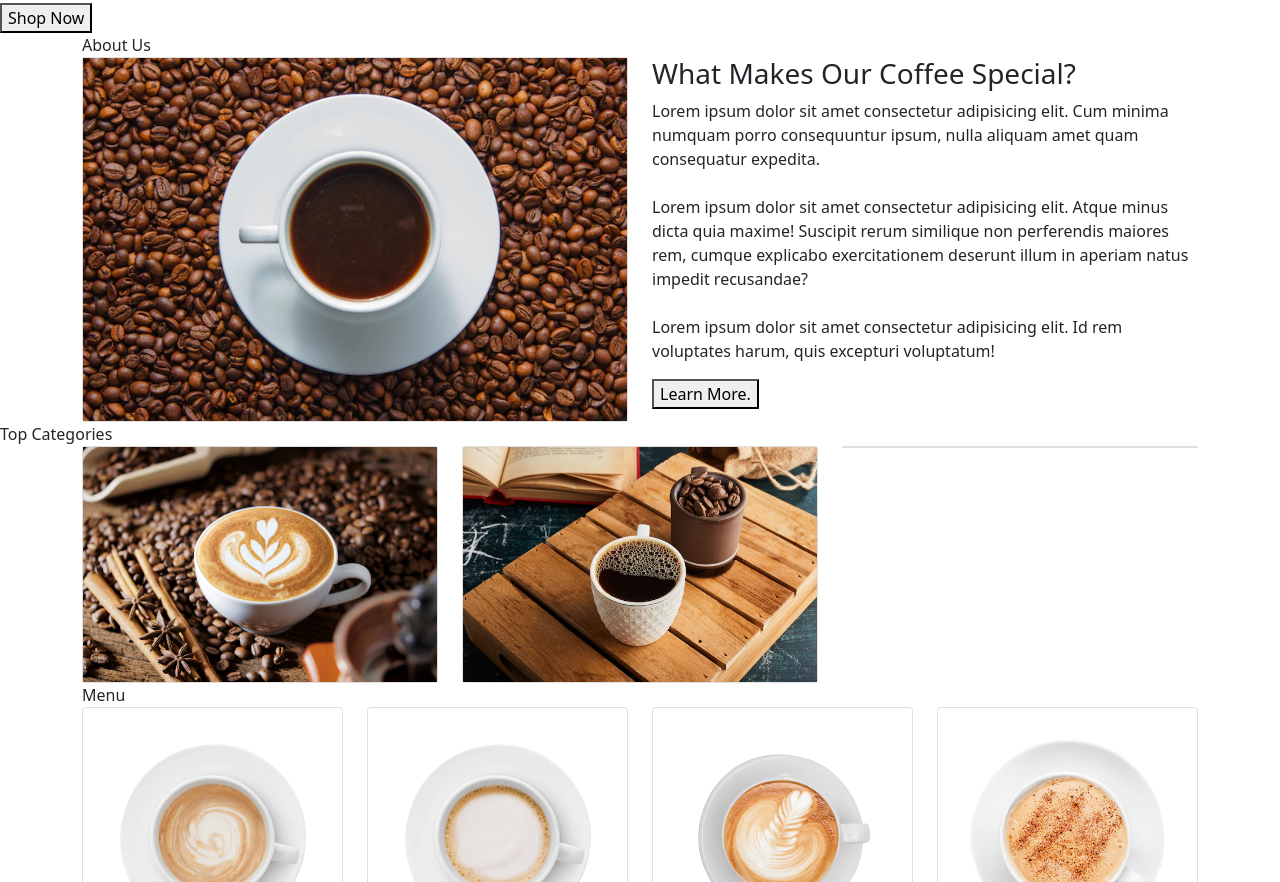
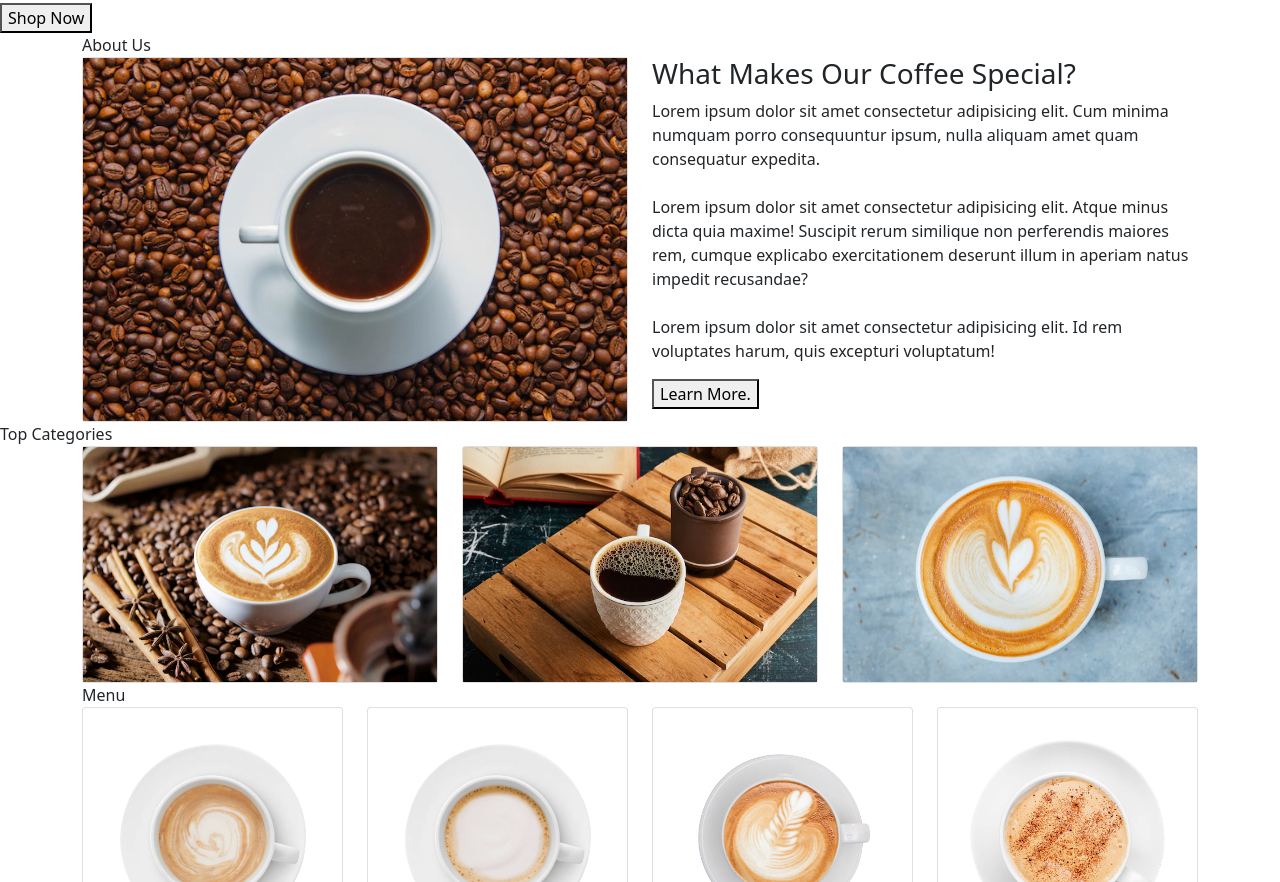
Before and after one commit to gmail1789/CoffeeShop, a plain HTML site: page index.html in a window 1280 px wide. Shown: the part 287-1169 px from the top of the page. Drawn offline with nearby package versions, Linux system fonts and the light colour scheme; files whose address does not match are found by name.

Commit message:
Update index.html

```diff
--- a/index.html
+++ b/index.html
@@ -124,7 +124,7 @@
       </div>
       <div class="col-md-4 py-3 py-md-0">
         <div class="card">
-          <img src="./images/c3.png" alt="">
+          <img src="c3.png" alt="">
 
         </div>
       </div>
```
